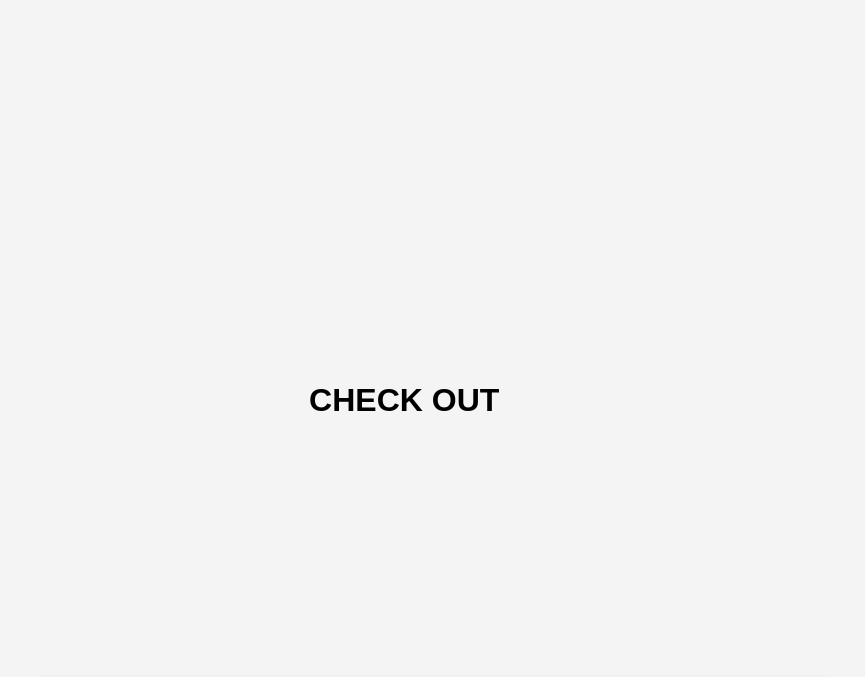
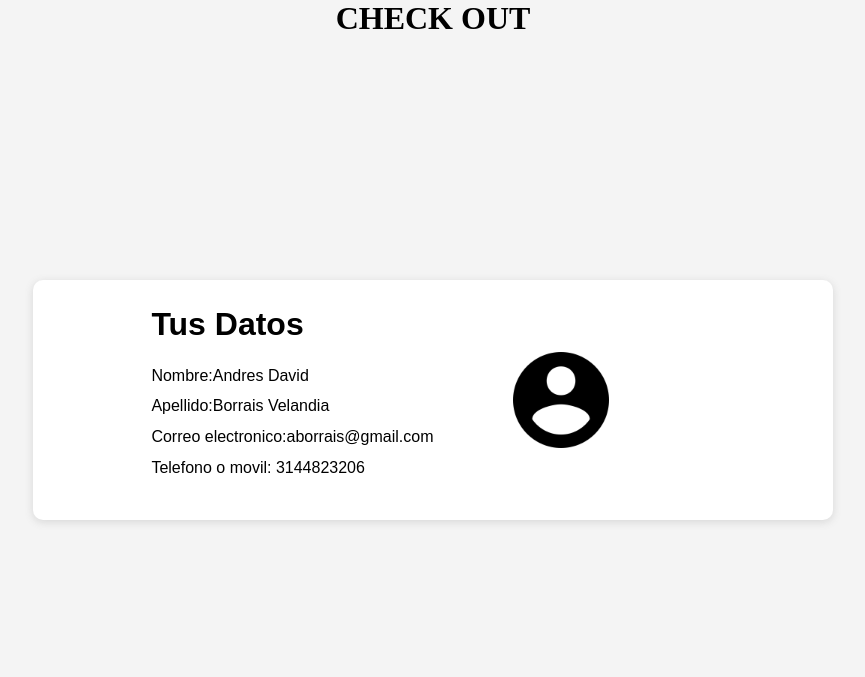
Before and after one commit to KEVING009/ACTIVIDAD, a plain HTML site: page index.html in a window 1280 px wide. Shown: the top 677 px of the page, without its empty margins (207-1072 px from the left). Drawn offline with Linux system fonts and the light colour scheme.

Commit message:
fourth commit

```diff
--- a/css/style.css
+++ b/css/style.css
@@ -13,11 +13,7 @@
     background-color: rgb(244, 244, 244);
  }
  h1{
-    font-family: sans-serif;
-    margin: 0 1.8em 0 0;
-    display: flex;
-    justify-content: center;
-    align-items: center;
+
 
  }
 
@@ -27,7 +23,7 @@
     align-items: center;
     width: 100%;
     height: 100%;
-    padding-bottom: 100%;
+    margin-top: -100vh;
  }
 
  .card{
@@ -70,5 +66,12 @@
  .content-container p{
     padding-right: 0.2em;
     margin-bottom:0.8em;
+    font-family: sans-serif;
+    font-size: clamp(2px, 3vw, 1.0rem);
+ }
+ .title{
+    display: flex;
+    justify-content: center;
+    align-items: center;
 
  }
--- a/index.html
+++ b/index.html
@@ -8,7 +8,9 @@
     <link rel="stylesheet" href="./css/style.css">
 </head>
 <body>
-    <h1>CHECK OUT</h1>
+    <div class="title">
+      <h1>CHECK OUT</h1>
+    </div>
     <div class="card-container">
         <div class="card">
 
```
